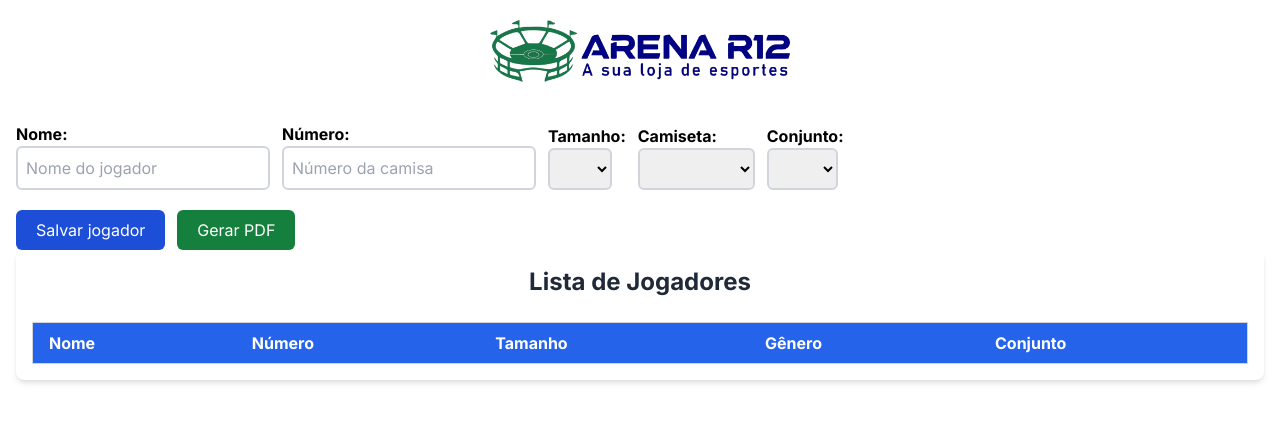
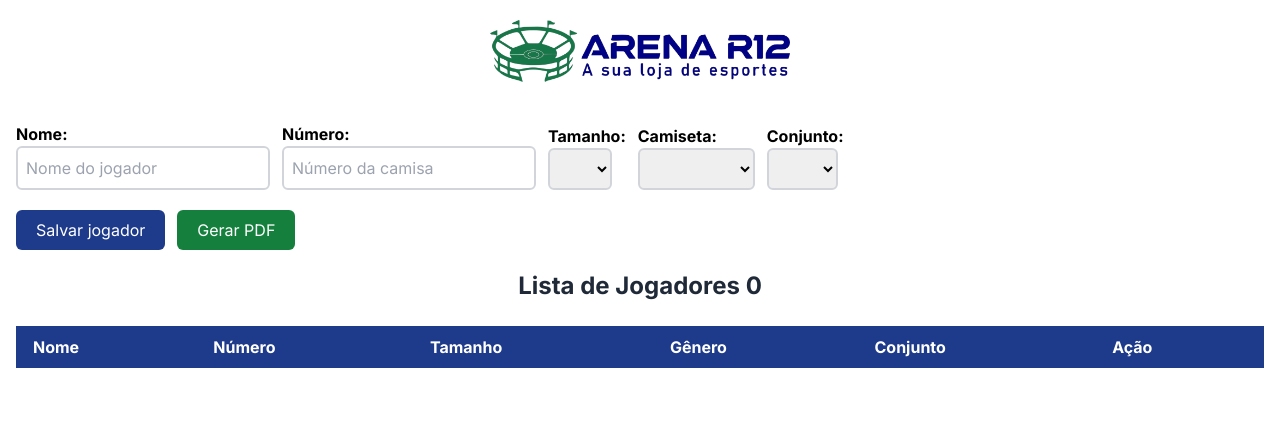
Before and after one commit to Igoviera/arenar12, a Next.js app: page / in a window 1280 px wide. Shown: the top 422 px of the page. Built offline with nearby package versions, Linux system fonts and the light colour scheme.

Commit message:
btn excluir

```diff
--- a/src/app/components/MyPdf.tsx
+++ b/src/app/components/MyPdf.tsx
@@ -1,4 +1,6 @@
 import React from "react";
+import iconLixo from "../../../public/iconLixo.png";
+import Image from "next/image";
 
 interface Player {
   name: string;
@@ -8,43 +10,71 @@ interface Player {
   uniformSet: string;
 }
 
-const MyPdf = ({ players }: { players: Player[] }) => {
+interface MyPdfProps {
+  players: Player[];
+  onDeletePlayer: (index: number) => void; // Adicione o tipo correto para o callback
+}
+
+const MyPdf: React.FC<MyPdfProps> = ({ players, onDeletePlayer }) => {
+  // Ordenando a lista de jogadores pelo tamanho (selectSize)
+  const sortedPlayers = players.sort((a, b) => {
+    // Se selectSize for um número
+    return a.selectSize.localeCompare(b.selectSize); // Usa `localeCompare` para comparar strings
+  });
+
   return (
-    <div className="mx-auto p-4 bg-white shadow-md rounded-lg">
-  <h1 className="text-2xl font-bold text-center text-gray-800 mb-6">Lista de Jogadores</h1>
+    <div className="mx-auto bg-white rounded-lg mt-5">
+      <h1 className="text-2xl font-bold text-center text-gray-800 mb-6">
+        Lista de Jogadores {sortedPlayers.length}
+      </h1>
 
       {/* Contêiner com scroll horizontal */}
       <div className="overflow-x-auto">
-    <table className="w-full border-collapse border border-gray-300">
+        <table className="w-full border-collapse border border-blue-900">
           <thead>
-        <tr className="bg-blue-600 text-white text-left">
+            <tr className="bg-blue-900 border-blue-900 text-white text-left">
               <th className="py-2 px-4">Nome</th>
               <th className="py-2 px-4">Número</th>
               <th className="py-2 px-4">Tamanho</th>
               <th className="py-2 px-4">Gênero</th>
               <th className="py-2 px-4">Conjunto</th>
+              <th className="py-2 px-4">Ação</th>
             </tr>
           </thead>
           <tbody>
-        {players.map((player, index) => (
+            {sortedPlayers.map((player, index) => (
               <tr
                 key={index}
                 className={`${
                   index % 2 === 0 ? "bg-gray-100" : "bg-white"
                 } hover:bg-gray-200`}
               >
-            <td className="py-2 px-4 border border-gray-300">{player.name}</td>
-            <td className="py-2 px-4 border border-gray-300">{player.numero}</td>
-            <td className="py-2 px-4 border border-gray-300">{player.selectSize}</td>
-            <td className="py-2 px-4 border border-gray-300">{player.gender}</td>
-            <td className="py-2 px-4 border border-gray-300">{player.uniformSet}</td>
+                <td className="py-2 px-4 border border-gray-300">
+                  {player.name}
+                </td>
+                <td className="py-2 px-4 border border-gray-300">
+                  {player.numero}
+                </td>
+                <td className="py-2 px-4 border border-gray-300">
+                  {player.selectSize}
+                </td>
+                <td className="py-2 px-4 border border-gray-300">
+                  {player.gender}
+                </td>
+                <td className="py-2 px-4 border border-gray-300">
+                  {player.uniformSet}
+                </td>
+                <td className=" cursor-pointer py-2 border border-gray-300">
+                  <div className="flex justify-center">
+                    <Image onClick={() => onDeletePlayer(index)} src={iconLixo} alt="Excluir" className="w-5 h-5" />
+                  </div>
+                </td>
               </tr>
             ))}
           </tbody>
         </table>
       </div>
     </div>
-
   );
 };
 
--- a/src/app/globals.css
+++ b/src/app/globals.css
@@ -15,7 +15,3 @@
     --background-end-rgb: 0, 0, 0;
   }
 }
-
-body {
-
-}
--- a/src/app/layout.tsx
+++ b/src/app/layout.tsx
@@ -1,13 +1,12 @@
 import type { Metadata } from 'next'
 import { Inter } from 'next/font/google'
 import './globals.css'
-import { Head } from 'next/document'
 
 const inter = Inter({ subsets: ['latin'] })
 
 export const metadata: Metadata = {
-  title: 'Create Next App',
-  description: 'Generated by create next app',
+  title: 'Arena R12',
+  description: 'Arena R12 a sua loja de esportes',
 }
 
 export default function RootLayout({
@@ -17,7 +16,7 @@ export default function RootLayout({
 }) {
   return (
     <html lang="utf-8">
-      <body className={inter.className}>{children}</body>
+      <body className={`${inter.className}`}>{children}</body>
     </html>
   )
 }
--- a/src/app/page.tsx
+++ b/src/app/page.tsx
@@ -2,12 +2,9 @@
 
 import Image from "next/image";
 import logo from "../../public/r12.png";
-import iconLixo from "../../public/iconLixo.png";
-import iconEditar from "../../public/iconEditar.png";
-import { useEffect, useState } from "react";
-import generatePDF from "react-to-pdf";
+import {useState } from "react";
 import MyPdf from "./components/MyPdf";
-import jspdf, { jsPDF } from "jspdf";
+import { jsPDF } from "jspdf";
 import "jspdf-autotable";
 
 interface Player {
@@ -18,17 +15,7 @@ interface Player {
   uniformSet: string;
 }
 
-const personalizacao = {
-  method: "save" as const,
-  page: {
-    margin: { top: 10, right: 10, bottom: 10, left: 10 }, // Ajuste as margens
-    format: "A4",
-    orientation: "portrait", // Ou "landscape", se necessário
-  },
-};
-
 export default function Home() {
-  const [isPDFMode, setIsPDFMode] = useState(false);
   const [name, setName] = useState("");
   const [numero, setNumero] = useState("");
   const [selectSize, setSelectSize] = useState("");
@@ -52,7 +39,7 @@ export default function Home() {
 
   const gerarPDF = () => {
     const doc = new jsPDF();
-    const title = "Lista de Jogadores";
+    const title = `Lista de Jogadores: ${players.length}`;
     doc.text(title, 14, 10);
 
     const headers = ["Nome", "Número", "Tamanho", "Camiseta", "Conjunto"];
@@ -63,6 +50,7 @@ export default function Home() {
       player.gender,
       player.uniformSet,
     ]);
+
 
     doc.autoTable({
       head: [headers],
@@ -76,7 +64,6 @@ export default function Home() {
         valign: "middle",
       },
     });
-
     doc.save("lista_jogadores.pdf");
   };
 
@@ -96,6 +83,7 @@ export default function Home() {
             value={name}
             onChange={(e) => setName(e.target.value)}
             type="text"
+            maxLength={20}
             placeholder="Nome do jogador"
             className="p-2 border-2 rounded-md border-gray-300"
           />
@@ -106,6 +94,8 @@ export default function Home() {
             value={numero}
             onChange={(e) => setNumero(e.target.value)}
             type="text"
+            maxLength={3}
+            pattern="\d*"
             placeholder="Número da camisa"
             className="p-2 border-2 rounded-md border-gray-300"
           />
@@ -156,7 +146,7 @@ export default function Home() {
         <div>
           <button
             onClick={handleSavePlayer}
-            className=" px-5 bg-blue-700 p-2 rounded-md text-white cursor-pointer"
+            className=" px-5 bg-blue-900 p-2 rounded-md text-white cursor-pointer"
           >
             Salvar jogador
           </button>
@@ -170,9 +160,8 @@ export default function Home() {
           </button>
         </div>
       </section>
-
       <section>
-        <MyPdf players={players} />
+        <MyPdf players={players} onDeletePlayer={handleDeletePlayer}/>
       </section>
     </main>
   );
```
Lines whose indentation alone changed are shown as unchanged.
